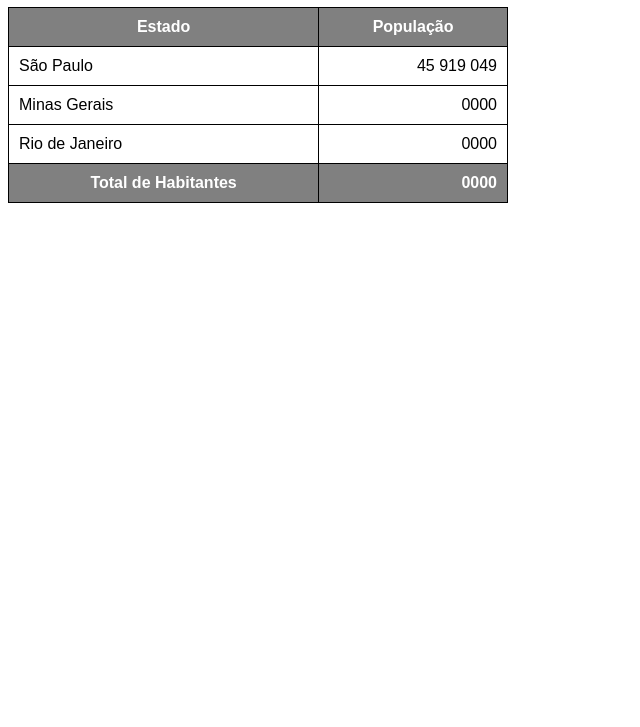
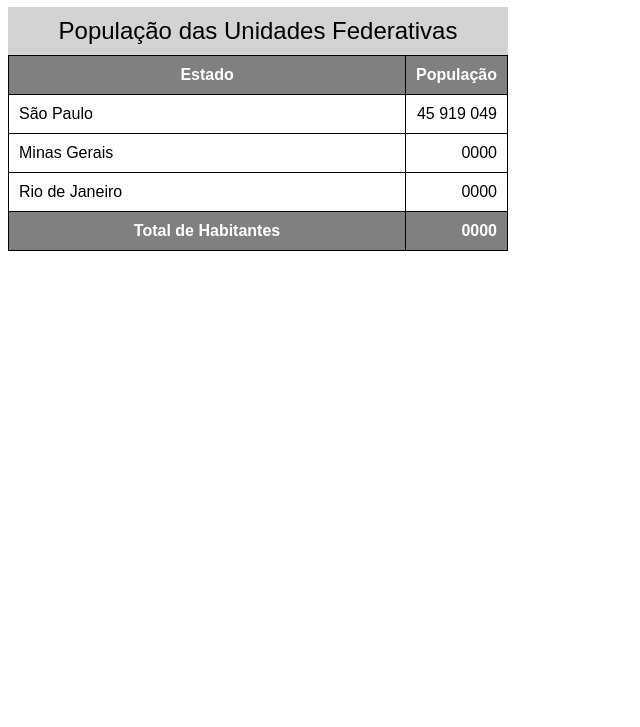
Before and after one commit to ngOlliver/html-css, a plain HTML site: page exercicios/ex13/tabela002.html in a window 1280 px wide. Shown: the part 73-800 px from the top of the page, without its empty margins (0-640 px from the left). Drawn offline with Linux system fonts and the light colour scheme.

Commit message:
Mais semântica de tabelas

```diff
--- a/exercicios/ex13/tabela002.html
+++ b/exercicios/ex13/tabela002.html
@@ -19,6 +19,13 @@
             padding: 10px;
         }
 
+        caption {
+            font-size: 1.5em;
+            font-weight: grey;
+            padding: 10px;
+            background-color: lightgray;
+        }
+
         thead, tfoot {
             background-color: gray;
             color: white;
@@ -34,6 +41,7 @@
     <!--
         ANATOMIA PARA TABELAS GRANDES
         TABLE
+            CAPTION
             THEAD
                 TR, TD, TH
             TBODY
@@ -42,10 +50,11 @@
                 TR, TD, TH
     -->
     <table>
+        <caption>População das Unidades Federativas</caption>
         <thead>
             <tr>
-                <th>Estado</th>
-                <th>População</th>
+                <th scope="col">Estado</th>
+                <th scope="col" style="width: 50px;">População</th>
             </tr>
         </thead>
         <tbody>
@@ -67,7 +76,7 @@
         </tbody>
         <tfoot>
             <tr>
-                <th>Total de Habitantes</th>
+                <th scope="row">Total de Habitantes</th>
                 <td class="num"><strong>0000</strong></td>
             </tr>
         </tfoot>
```
